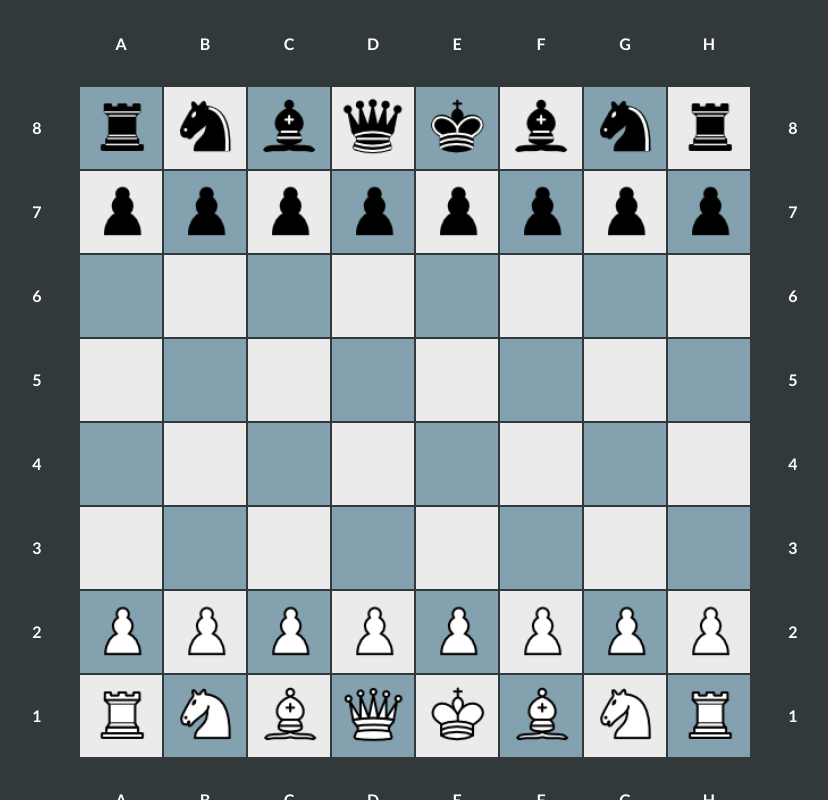
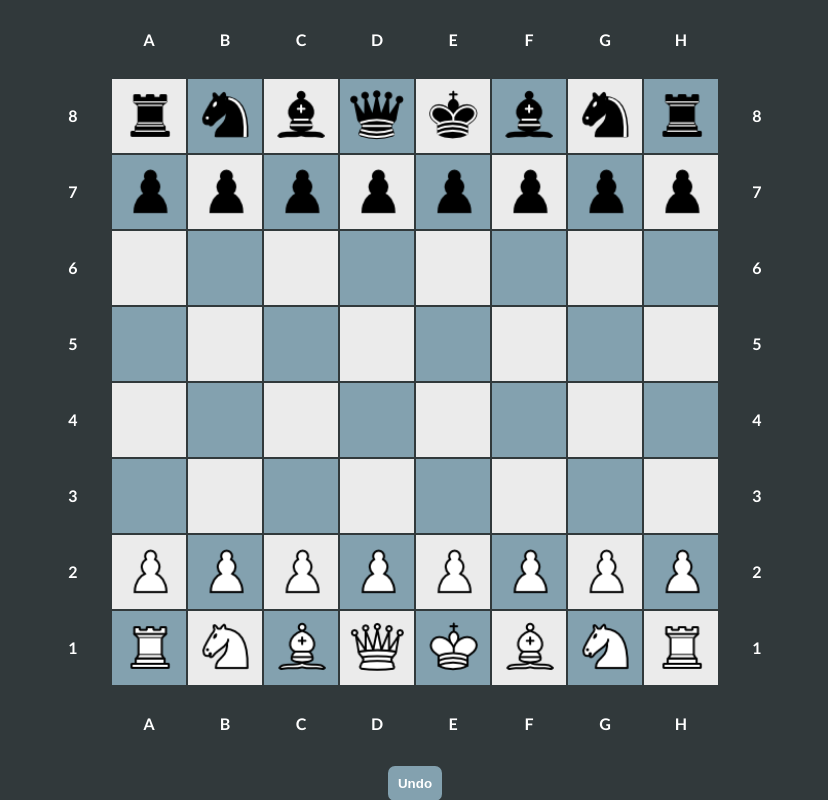
Before and after one commit to trmid/chess, a plain HTML site: page index.html in a window 1280 px wide. Both pictures are taken after a click on the button "Player vs. AI". Shown: the part 100-900 px from the top of the page, without its empty margins (225-1053 px from the left). Drawn offline with Linux system fonts and the light colour scheme.

Commit message:
Fix board layout and styling

```diff
--- a/src/chess_style.css
+++ b/src/chess_style.css
@@ -28,8 +28,8 @@ tbody {
 
 th,
 td {
-    width: 10vmin;
-    height: 10vmin;
+    width: 9vmin;
+    height: 9vmin;
     text-align: center;
 }
 
@@ -38,19 +38,19 @@ th {
 }
 
 tr:nth-child(odd) td:nth-child(odd) {
+    background-color: var(--white-color);
+}
+
+tr:nth-child(odd) td:nth-child(even) {
     background-color: var(--black-color);
 }
 
-tr:nth-child(odd) td:nth-child(even) {
-    background-color: var(--white-color);
-}
-
 tr:nth-child(even) td:nth-child(odd) {
-    background-color: var(--white-color);
+    background-color: var(--black-color);
 }
 
 tr:nth-child(even) td:nth-child(even) {
-    background-color: var(--black-color);
+    background-color: var(--white-color);
 }
 
 tr:nth-child(odd) td:nth-child(odd):hover {
@@ -101,7 +101,7 @@ button:hover{
 
 #footer{
     margin-top: 50px;
-    margin-bottom: 10px;
+    padding-bottom: 1em;
     text-align: center;
     width: 100%;
     color: #888;
```
